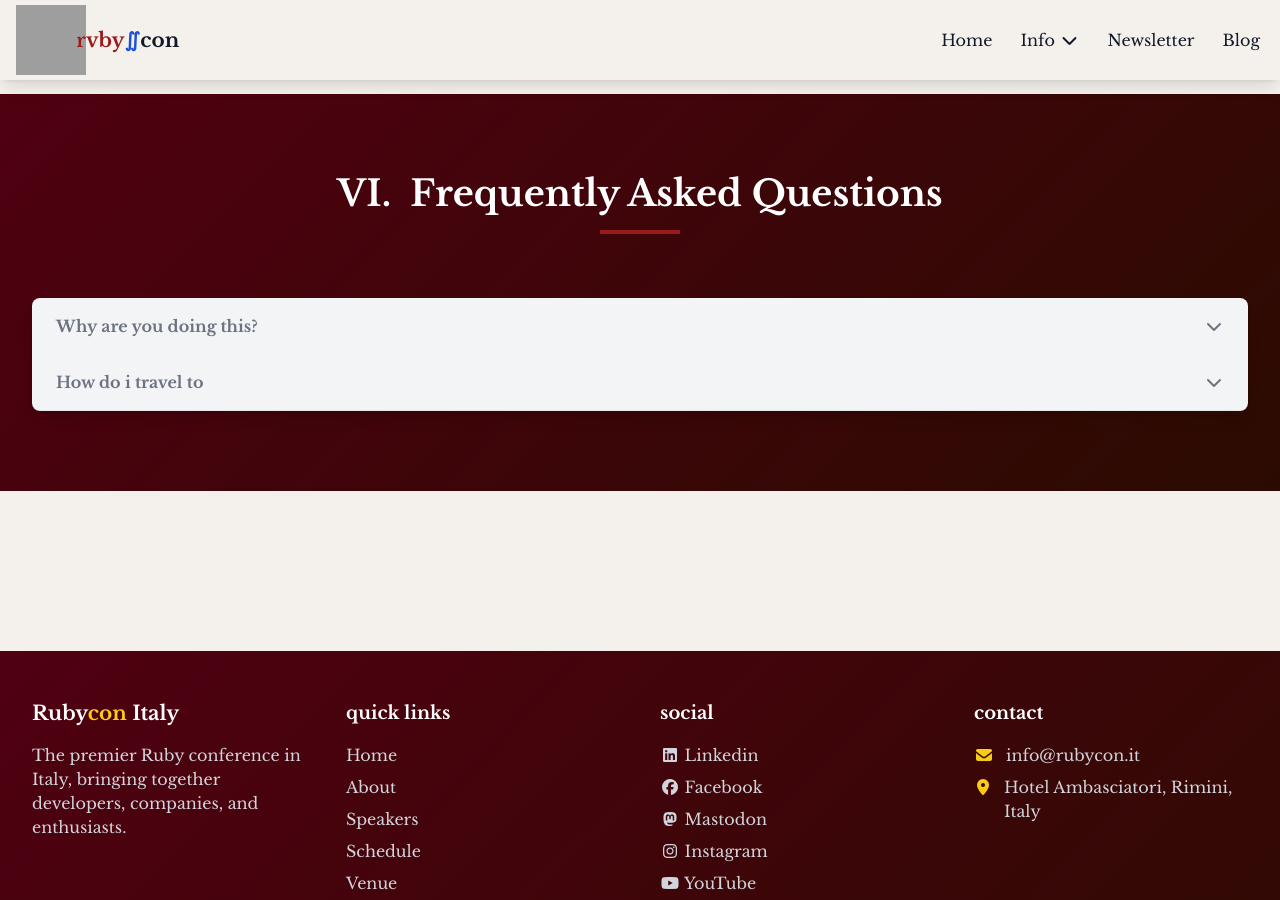
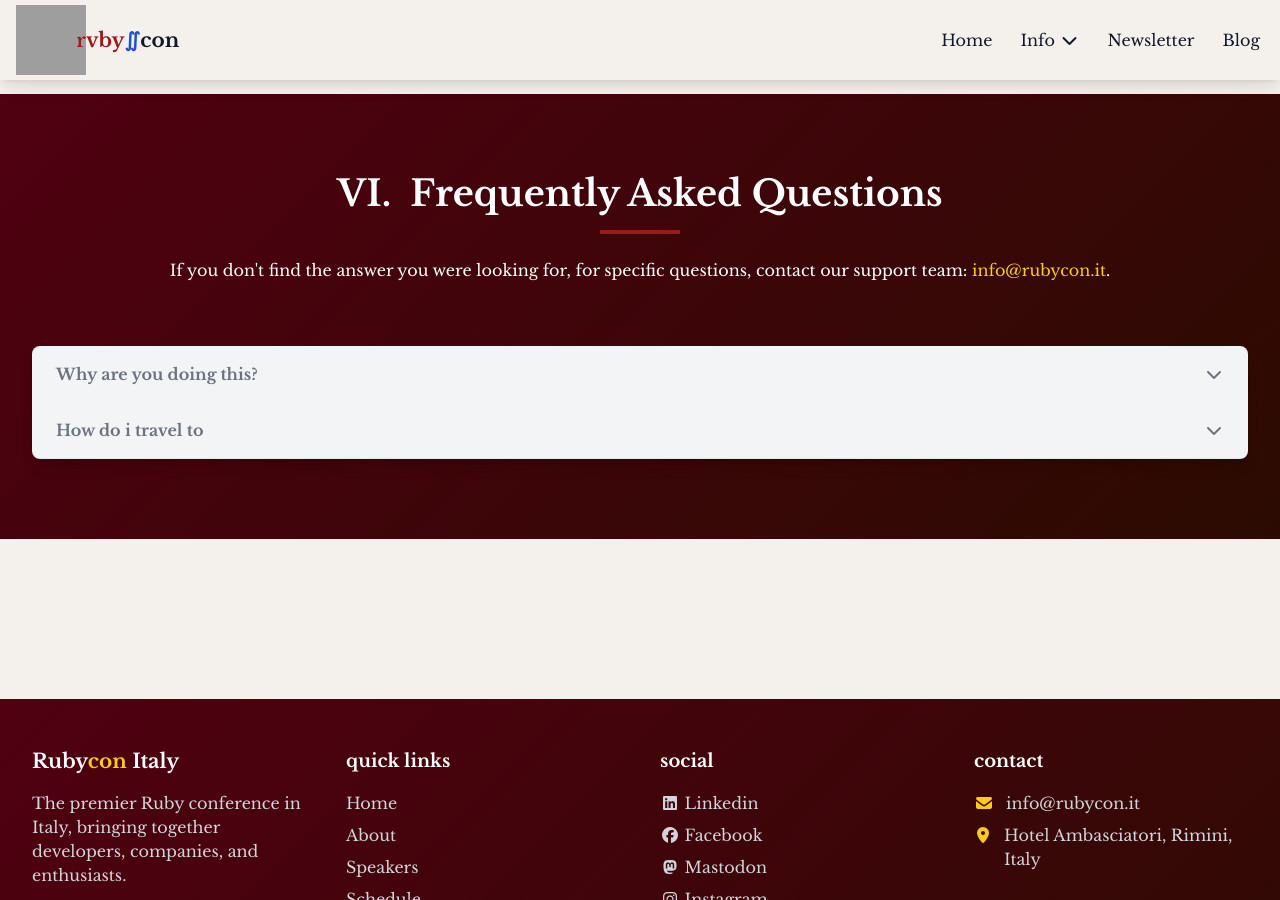
Before and after one commit to palladius/rubycon.it, a Jekyll site: the page built from rubycon.it/index.html, in a window 1280 px wide and 900 px high, scrolled down 3734 px. Built offline with Jekyll 4.4.1, drawn with Linux system fonts in a browser that asks for light colours; nearby versions of some CDN libraries; grey boxes are pictures that could not be loaded.

Commit message:
added email in section faq

```diff
--- a/rubycon.it/_includes/faq.html
+++ b/rubycon.it/_includes/faq.html
@@ -1,3 +1,9 @@
+{% capture description %}
+<p> If you don't find the answer you were looking for, for specific questions, contact our support team:
+   <a href="mailto:support@rubycon.com" class="text-yellow-400">{{ site.info_email }}</a>.
+</p>
+{% endcapture %}
+
 {% capture content %}
     <div class="rounded-lg shadow-lg overflow-hidden">
         <div class="border-b border-gray-200 text-gray-500" data-aos="fade-up">
```
Also changed, not shown: other parts of rubycon.it/_includes/faq.html (+1 -0 lines).
